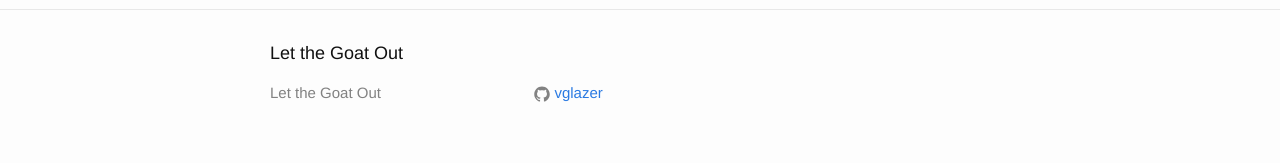
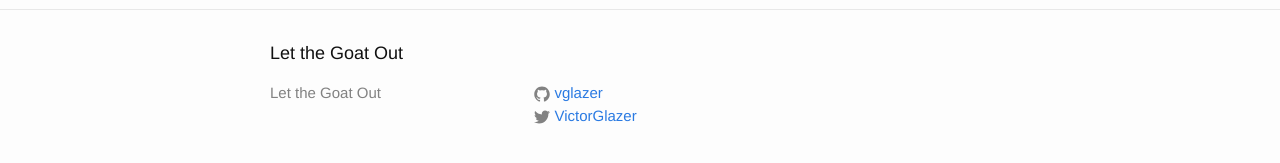
Before and after one commit to vglazer/vglazer.github.io, a Jekyll site: the page built from index.html, in a window 1280 px wide. Shown: the part 287-450 px from the top of the page. Built offline with Jekyll 4.4.1, drawn with Linux system fonts in a browser that asks for light colours.

Commit message:
Added twitter

```diff
--- a/_config.yml
+++ b/_config.yml
@@ -7,7 +7,7 @@ description: > # this means to ignore newlines until "baseurl:"
 #  Google search results) and in your feed.xml site description.
 baseurl: "" # the subpath of your site, e.g. /blog/
 url: "http://vglazer.github.io" # the base hostname & protocol for your site
-#twitter_username: jekyllrb
+twitter_username: VictorGlazer
 github_username:  vglazer
 
 # Build settings
```
